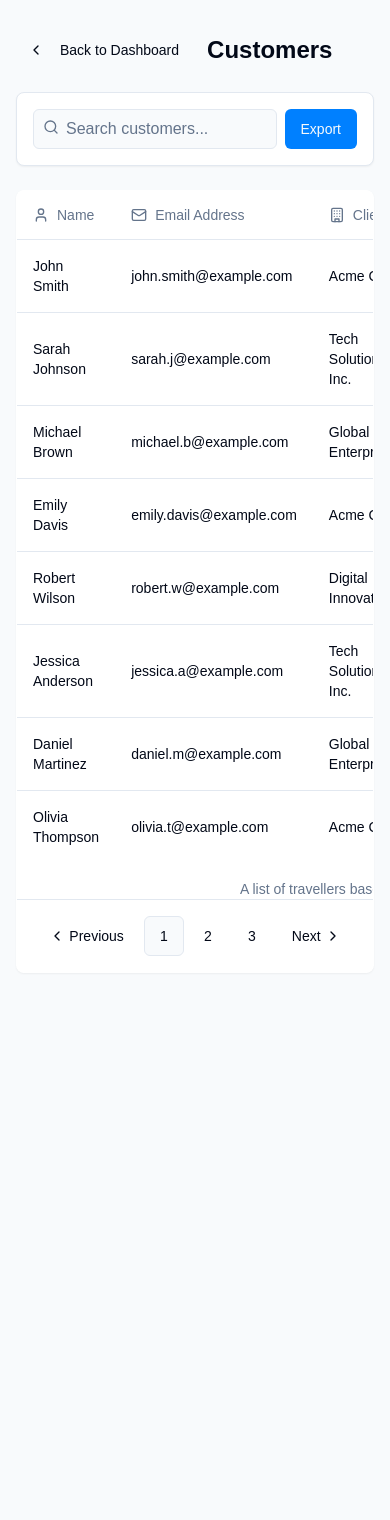
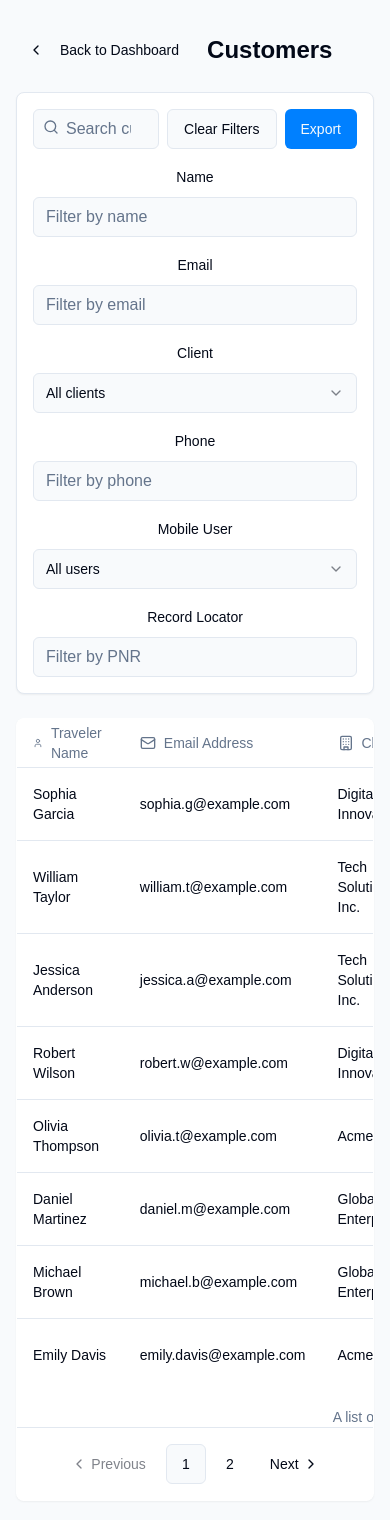
Before and after one commit to athertonmd/travelflux-journeyhub, a React (Vite) app: page /users in a window 390 px wide. Shown: the top 1520 px of the page. Before the commit the page ends 1005 px from the top, so only its background shows below. Built offline with nearby package versions, Linux system fonts and the light colour scheme.

Commit message:
Enhance Customers Page Table
Improves the Customers page by adding a table of travellers with columns for name, email, client, telephone number, enrolled date, mobile user, and record locator. Implements filtering on all column headings and displays the most recent bookings first.

```diff
--- a/src/pages/Users.tsx
+++ b/src/pages/Users.tsx
@@ -1,5 +1,5 @@
 
-import React, { useState } from 'react';
+import React, { useState, useMemo } from 'react';
 import { useNavigate } from 'react-router-dom';
 import {
   ChevronLeft,
@@ -8,7 +8,9 @@ import {
   Mail,
   Smartphone,
   Calendar,
-  Building
+  Building,
+  Phone,
+  FileText
 } from 'lucide-react';
 import {
   Table,
@@ -31,97 +33,219 @@ import {
 } from "@/components/ui/pagination";
 import { Card } from '@/components/ui/card';
 import { Badge } from '@/components/ui/badge';
+import {
+  Select,
+  SelectContent,
+  SelectItem,
+  SelectTrigger,
+  SelectValue,
+} from "@/components/ui/select";
+import { Label } from '@/components/ui/label';
 import { format } from 'date-fns';
 
-interface User {
+interface Traveler {
   id: string;
   name: string;
   email: string;
-  isMobileSubscriber: boolean;
   clientName: string;
-  mobileRegistrationDate?: string;
+  phoneNumber: string;
+  enrolledDate: string;
+  isMobileUser: boolean;
+  recordLocator: string;
 }
 
 const Users: React.FC = () => {
   const navigate = useNavigate();
   const [searchQuery, setSearchQuery] = useState('');
+  const [currentPage, setCurrentPage] = useState(1);
+  const [activeFilters, setActiveFilters] = useState({
+    name: '',
+    email: '',
+    clientName: '',
+    phoneNumber: '',
+    isMobileUser: '',
+    recordLocator: ''
+  });
 
-  // Mock user data
-  const users: User[] = [
+  const itemsPerPage = 8;
+
+  // Mock traveler data
+  const travelers: Traveler[] = [
     {
       id: '1',
       name: 'John Smith',
       email: 'john.smith@example.com',
-      isMobileSubscriber: true,
       clientName: 'Acme Corp',
-      mobileRegistrationDate: '2023-06-15T09:30:00Z',
+      phoneNumber: '+1 (555) 123-4567',
+      enrolledDate: '2023-06-15T09:30:00Z',
+      isMobileUser: true,
+      recordLocator: 'ABC123',
     },
     {
       id: '2',
       name: 'Sarah Johnson',
       email: 'sarah.j@example.com',
-      isMobileSubscriber: false,
       clientName: 'Tech Solutions Inc.',
+      phoneNumber: '+1 (555) 987-6543',
+      enrolledDate: '2023-08-22T14:15:00Z',
+      isMobileUser: false,
+      recordLocator: 'XYZ789',
     },
     {
       id: '3',
       name: 'Michael Brown',
       email: 'michael.b@example.com',
-      isMobileSubscriber: true,
       clientName: 'Global Enterprises',
-      mobileRegistrationDate: '2023-10-22T14:15:00Z',
+      phoneNumber: '+1 (555) 456-7890',
+      enrolledDate: '2023-10-22T14:15:00Z',
+      isMobileUser: true,
+      recordLocator: 'DEF456',
     },
     {
       id: '4',
       name: 'Emily Davis',
       email: 'emily.davis@example.com',
-      isMobileSubscriber: false,
       clientName: 'Acme Corp',
+      phoneNumber: '+1 (555) 234-5678',
+      enrolledDate: '2023-09-05T10:45:00Z',
+      isMobileUser: false,
+      recordLocator: 'GHI789',
     },
     {
       id: '5',
       name: 'Robert Wilson',
       email: 'robert.w@example.com',
-      isMobileSubscriber: true,
       clientName: 'Digital Innovations',
-      mobileRegistrationDate: '2024-01-05T11:20:00Z',
+      phoneNumber: '+1 (555) 345-6789',
+      enrolledDate: '2024-01-05T11:20:00Z',
+      isMobileUser: true,
+      recordLocator: 'JKL012',
     },
     {
       id: '6',
       name: 'Jessica Anderson',
       email: 'jessica.a@example.com',
-      isMobileSubscriber: true,
       clientName: 'Tech Solutions Inc.',
-      mobileRegistrationDate: '2024-02-18T15:45:00Z',
+      phoneNumber: '+1 (555) 567-8901',
+      enrolledDate: '2024-02-18T15:45:00Z',
+      isMobileUser: true,
+      recordLocator: 'MNO345',
     },
     {
       id: '7',
       name: 'Daniel Martinez',
       email: 'daniel.m@example.com',
-      isMobileSubscriber: false,
       clientName: 'Global Enterprises',
+      phoneNumber: '+1 (555) 678-9012',
+      enrolledDate: '2023-11-10T13:30:00Z',
+      isMobileUser: false,
+      recordLocator: 'PQR678',
     },
     {
       id: '8',
       name: 'Olivia Thompson',
       email: 'olivia.t@example.com',
-      isMobileSubscriber: true,
       clientName: 'Acme Corp',
-      mobileRegistrationDate: '2023-11-30T09:10:00Z',
+      phoneNumber: '+1 (555) 789-0123',
+      enrolledDate: '2023-11-30T09:10:00Z',
+      isMobileUser: true,
+      recordLocator: 'STU901',
+    },
+    {
+      id: '9',
+      name: 'William Taylor',
+      email: 'william.t@example.com',
+      clientName: 'Tech Solutions Inc.',
+      phoneNumber: '+1 (555) 890-1234',
+      enrolledDate: '2024-03-01T14:00:00Z',
+      isMobileUser: true,
+      recordLocator: 'VWX234',
+    },
+    {
+      id: '10',
+      name: 'Sophia Garcia',
+      email: 'sophia.g@example.com',
+      clientName: 'Digital Innovations',
+      phoneNumber: '+1 (555) 901-2345',
+      enrolledDate: '2024-03-12T10:30:00Z',
+      isMobileUser: false,
+      recordLocator: 'YZA567',
     },
   ];
 
-  const formatDate = (dateString?: string) => {
-    if (!dateString) return '—';
+  // Sort travelers by enrollment date (most recent first)
+  const sortedTravelers = useMemo(() => {
+    return [...travelers].sort((a, b) =>
+      new Date(b.enrolledDate).getTime() - new Date(a.enrolledDate).getTime()
+    );
+  }, [travelers]);
+
+  // Filter travelers based on search query and active filters
+  const filteredTravelers = useMemo(() => {
+    return sortedTravelers.filter(traveler => {
+      // Check if traveler matches the search query
+      const matchesSearch = searchQuery === '' ||
+        traveler.name.toLowerCase().includes(searchQuery.toLowerCase()) ||
+        traveler.email.toLowerCase().includes(searchQuery.toLowerCase()) ||
+        traveler.clientName.toLowerCase().includes(searchQuery.toLowerCase()) ||
+        traveler.phoneNumber.toLowerCase().includes(searchQuery.toLowerCase()) ||
+        traveler.recordLocator.toLowerCase().includes(searchQuery.toLowerCase());
+
+      // Check if traveler matches all active filters
+      const matchesFilters =
+        (activeFilters.name === '' || traveler.name.toLowerCase().includes(activeFilters.name.toLowerCase())) &&
+        (activeFilters.email === '' || traveler.email.toLowerCase().includes(activeFilters.email.toLowerCase())) &&
+        (activeFilters.clientName === '' || traveler.clientName === activeFilters.clientName) &&
+        (activeFilters.phoneNumber === '' || traveler.phoneNumber.includes(activeFilters.phoneNumber)) &&
+        (activeFilters.isMobileUser === '' ||
+          (activeFilters.isMobileUser === 'yes' && traveler.isMobileUser) ||
+          (activeFilters.isMobileUser === 'no' && !traveler.isMobileUser)
+        ) &&
+        (activeFilters.recordLocator === '' || traveler.recordLocator.toLowerCase().includes(activeFilters.recordLocator.toLowerCase()));
+
+      return matchesSearch && matchesFilters;
+    });
+  }, [sortedTravelers, searchQuery, activeFilters]);
+
+  // Calculate pagination
+  const totalPages = Math.ceil(filteredTravelers.length / itemsPerPage);
+  const currentTravelers = filteredTravelers.slice(
+    (currentPage - 1) * itemsPerPage,
+    currentPage * itemsPerPage
+  );
+
+  // Handle filter change
+  const handleFilterChange = (filter: string, value: string) => {
+    setActiveFilters(prev => ({
+      ...prev,
+      [filter]: value
+    }));
+    setCurrentPage(1); // Reset to first page when filter changes
+  };
+
+  // Clear all filters
+  const clearFilters = () => {
+    setActiveFilters({
+      name: '',
+      email: '',
+      clientName: '',
+      phoneNumber: '',
+      isMobileUser: '',
+      recordLocator: ''
+    });
+    setSearchQuery('');
+    setCurrentPage(1);
+  };
+
+  // Get unique client names for filter dropdown
+  const uniqueClients = useMemo(() => {
+    const clients = new Set(travelers.map(traveler => traveler.clientName));
+    return Array.from(clients);
+  }, [travelers]);
+
+  const formatDate = (dateString: string) => {
     return format(new Date(dateString), 'MMM d, yyyy');
   };
-
-  const filteredUsers = users.filter(
-    (user) =>
-      user.name.toLowerCase().includes(searchQuery.toLowerCase()) ||
-      user.email.toLowerCase().includes(searchQuery.toLowerCase()) ||
-      user.clientName.toLowerCase().includes(searchQuery.toLowerCase())
-  );
 
   return (
     <div className="container mx-auto py-8 px-4">
@@ -139,6 +263,7 @@ const Users: React.FC = () => {
       </div>
 
       <Card className="mb-6 p-4">
+        <div className="flex flex-col space-y-4">
           <div className="flex items-center gap-2">
             <div className="relative flex-1">
               <Search className="absolute left-2.5 top-2.5 h-4 w-4 text-muted-foreground" />
@@ -147,24 +272,108 @@ const Users: React.FC = () => {
                 placeholder="Search customers..."
                 className="pl-8"
                 value={searchQuery}
-              onChange={(e) => setSearchQuery(e.target.value)}
+                onChange={(e) => {
+                  setSearchQuery(e.target.value);
+                  setCurrentPage(1);
+                }}
               />
             </div>
+            <Button variant="outline" onClick={clearFilters}>
+              Clear Filters
+            </Button>
             <Button>
               Export
             </Button>
+          </div>
+
+          <div className="grid grid-cols-1 md:grid-cols-2 lg:grid-cols-3 xl:grid-cols-6 gap-4">
+            <div className="space-y-2">
+              <Label htmlFor="nameFilter">Name</Label>
+              <Input
+                id="nameFilter"
+                value={activeFilters.name}
+                onChange={(e) => handleFilterChange('name', e.target.value)}
+                placeholder="Filter by name"
+              />
+            </div>
+
+            <div className="space-y-2">
+              <Label htmlFor="emailFilter">Email</Label>
+              <Input
+                id="emailFilter"
+                value={activeFilters.email}
+                onChange={(e) => handleFilterChange('email', e.target.value)}
+                placeholder="Filter by email"
+              />
+            </div>
+
+            <div className="space-y-2">
+              <Label htmlFor="clientFilter">Client</Label>
+              <Select
+                value={activeFilters.clientName}
+                onValueChange={(value) => handleFilterChange('clientName', value)}
+              >
+                <SelectTrigger>
+                  <SelectValue placeholder="All clients" />
+                </SelectTrigger>
+                <SelectContent>
+                  <SelectItem value="">All clients</SelectItem>
+                  {uniqueClients.map(client => (
+                    <SelectItem key={client} value={client}>{client}</SelectItem>
+                  ))}
+                </SelectContent>
+              </Select>
+            </div>
+
+            <div className="space-y-2">
+              <Label htmlFor="phoneFilter">Phone</Label>
+              <Input
+                id="phoneFilter"
+                value={activeFilters.phoneNumber}
+                onChange={(e) => handleFilterChange('phoneNumber', e.target.value)}
+                placeholder="Filter by phone"
+              />
+            </div>
+
+            <div className="space-y-2">
+              <Label htmlFor="mobileUserFilter">Mobile User</Label>
+              <Select
+                value={activeFilters.isMobileUser}
+                onValueChange={(value) => handleFilterChange('isMobileUser', value)}
+              >
+                <SelectTrigger>
+                  <SelectValue placeholder="All users" />
+                </SelectTrigger>
+                <SelectContent>
+                  <SelectItem value="">All</SelectItem>
+                  <SelectItem value="yes">Yes</SelectItem>
+                  <SelectItem value="no">No</SelectItem>
+                </SelectContent>
+              </Select>
+            </div>
+
+            <div className="space-y-2">
+              <Label htmlFor="recordLocatorFilter">Record Locator</Label>
+              <Input
+                id="recordLocatorFilter"
+                value={activeFilters.recordLocator}
+                onChange={(e) => handleFilterChange('recordLocator', e.target.value)}
+                placeholder="Filter by PNR"
+              />
+            </div>
+          </div>
         </div>
       </Card>
 
       <Card className="glass-card">
         <Table>
-          <TableCaption>A list of travellers based on PNRs</TableCaption>
+          <TableCaption>A list of travelers based on PNRs</TableCaption>
           <TableHeader>
             <TableRow>
               <TableHead className="text-left">
                 <div className="flex items-center gap-2">
                   <User className="h-4 w-4" />
-                  Name
+                  Traveler Name
                 </div>
               </TableHead>
               <TableHead className="text-left">
@@ -181,67 +390,93 @@ const Users: React.FC = () => {
               </TableHead>
               <TableHead className="text-left">
                 <div className="flex items-center gap-2">
-                  <Smartphone className="h-4 w-4" />
-                  Mobile Registered
+                  <Phone className="h-4 w-4" />
+                  Telephone Number
                 </div>
               </TableHead>
               <TableHead className="text-left">
                 <div className="flex items-center gap-2">
                   <Calendar className="h-4 w-4" />
-                  Registration Date
+                  Enrolled Date
+                </div>
+              </TableHead>
+              <TableHead className="text-left">
+                <div className="flex items-center gap-2">
+                  <Smartphone className="h-4 w-4" />
+                  Mobile User
+                </div>
+              </TableHead>
+              <TableHead className="text-left">
+                <div className="flex items-center gap-2">
+                  <FileText className="h-4 w-4" />
+                  Record Locator
                 </div>
               </TableHead>
             </TableRow>
           </TableHeader>
           <TableBody>
-            {filteredUsers.length === 0 ? (
+            {currentTravelers.length === 0 ? (
               <TableRow>
-                <TableCell colSpan={5} className="text-center py-8 text-muted-foreground">
+                <TableCell colSpan={7} className="text-center py-8 text-muted-foreground">
                   No customers found matching your search.
                 </TableCell>
               </TableRow>
             ) : (
-              filteredUsers.map((user) => (
-                <TableRow key={user.id} className="cursor-pointer hover:bg-muted/50">
-                  <TableCell className="font-medium text-left">{user.name}</TableCell>
-                  <TableCell className="text-left">{user.email}</TableCell>
-                  <TableCell className="text-left">{user.clientName}</TableCell>
+              currentTravelers.map((traveler) => (
+                <TableRow key={traveler.id} className="cursor-pointer hover:bg-muted/50">
+                  <TableCell className="font-medium text-left">{traveler.name}</TableCell>
+                  <TableCell className="text-left">{traveler.email}</TableCell>
+                  <TableCell className="text-left">{traveler.clientName}</TableCell>
+                  <TableCell className="text-left">{traveler.phoneNumber}</TableCell>
+                  <TableCell className="text-left">{formatDate(traveler.enrolledDate)}</TableCell>
                   <TableCell className="text-left">
                     <Badge
-                      variant={user.isMobileSubscriber ? "default" : "outline"}
-                      className={user.isMobileSubscriber ? "bg-green-100 text-green-800 hover:bg-green-200" : ""}
+                      variant={traveler.isMobileUser ? "default" : "outline"}
+                      className={traveler.isMobileUser ? "bg-green-100 text-green-800 hover:bg-green-200" : ""}
                     >
-                      {user.isMobileSubscriber ? 'Yes' : 'No'}
+                      {traveler.isMobileUser ? 'Yes' : 'No'}
                     </Badge>
                   </TableCell>
-                  <TableCell className="text-left">{formatDate(user.mobileRegistrationDate)}</TableCell>
+                  <TableCell className="text-left">{traveler.recordLocator}</TableCell>
                 </TableRow>
               ))
             )}
           </TableBody>
         </Table>
 
+        {totalPages > 1 && (
           <div className="p-4 border-t">
             <Pagination>
               <PaginationContent>
                 <PaginationItem>
-                <PaginationPrevious href="#" />
+                  <PaginationPrevious
+                    onClick={() => setCurrentPage(prev => Math.max(prev - 1, 1))}
+                    className={currentPage === 1 ? "pointer-events-none opacity-50" : "cursor-pointer"}
+                  />
                 </PaginationItem>
+
+                {Array.from({ length: totalPages }, (_, i) => i + 1).map(page => (
+                  <PaginationItem key={page}>
+                    <PaginationLink
+                      isActive={currentPage === page}
+                      onClick={() => setCurrentPage(page)}
+                      className="cursor-pointer"
+                    >
+                      {page}
+                    </PaginationLink>
+                  </PaginationItem>
+                ))}
+
                 <PaginationItem>
-                <PaginationLink href="#" isActive>1</PaginationLink>
-              </PaginationItem>
-              <PaginationItem>
-                <PaginationLink href="#">2</PaginationLink>
-              </PaginationItem>
-              <PaginationItem>
-                <PaginationLink href="#">3</PaginationLink>
-              </PaginationItem>
-              <PaginationItem>
-                <PaginationNext href="#" />
+                  <PaginationNext
+                    onClick={() => setCurrentPage(prev => Math.min(prev + 1, totalPages))}
+                    className={currentPage === totalPages ? "pointer-events-none opacity-50" : "cursor-pointer"}
+                  />
                 </PaginationItem>
               </PaginationContent>
             </Pagination>
           </div>
+        )}
       </Card>
     </div>
   );
```
Lines whose indentation alone changed are shown as unchanged.
